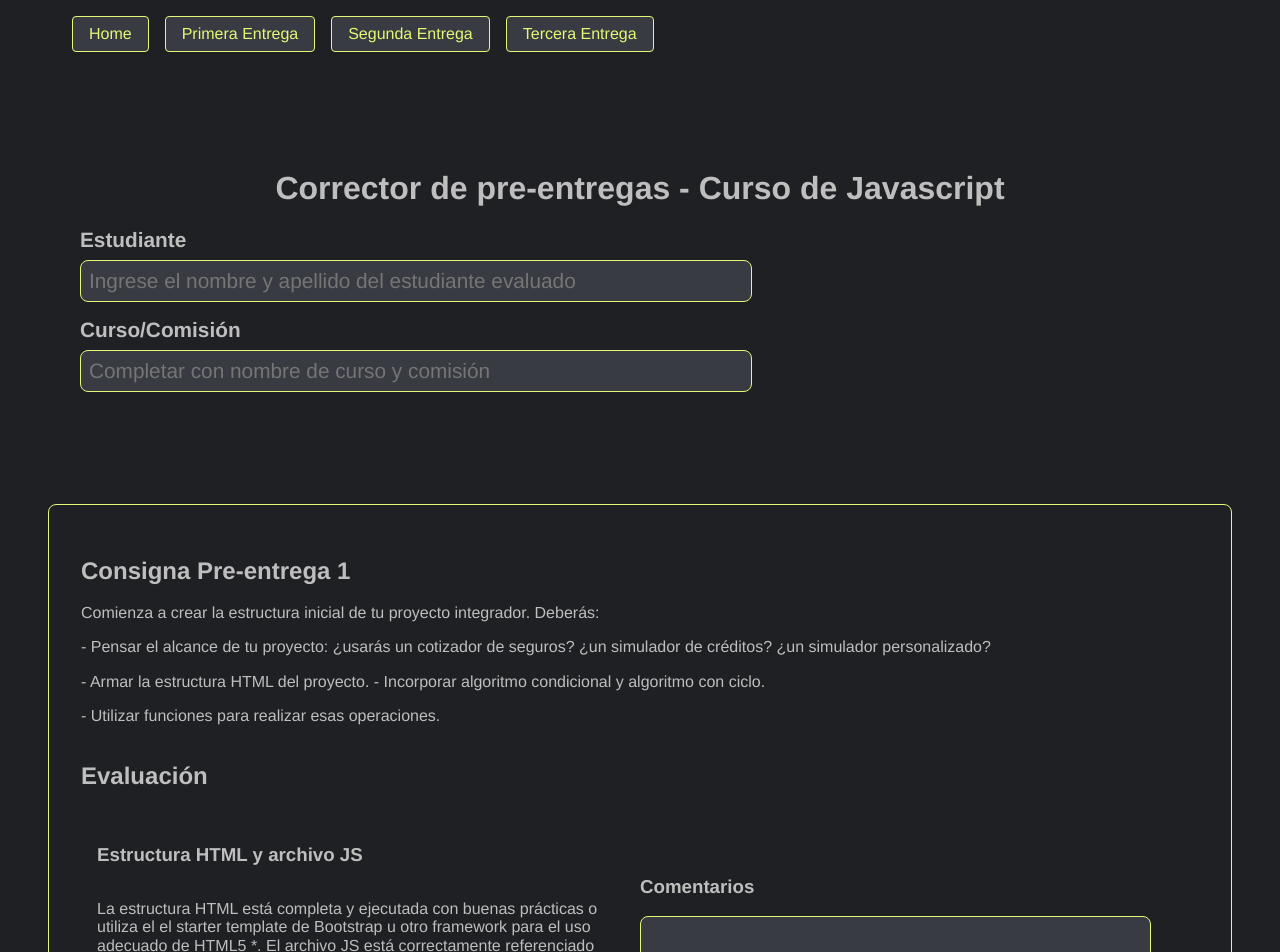
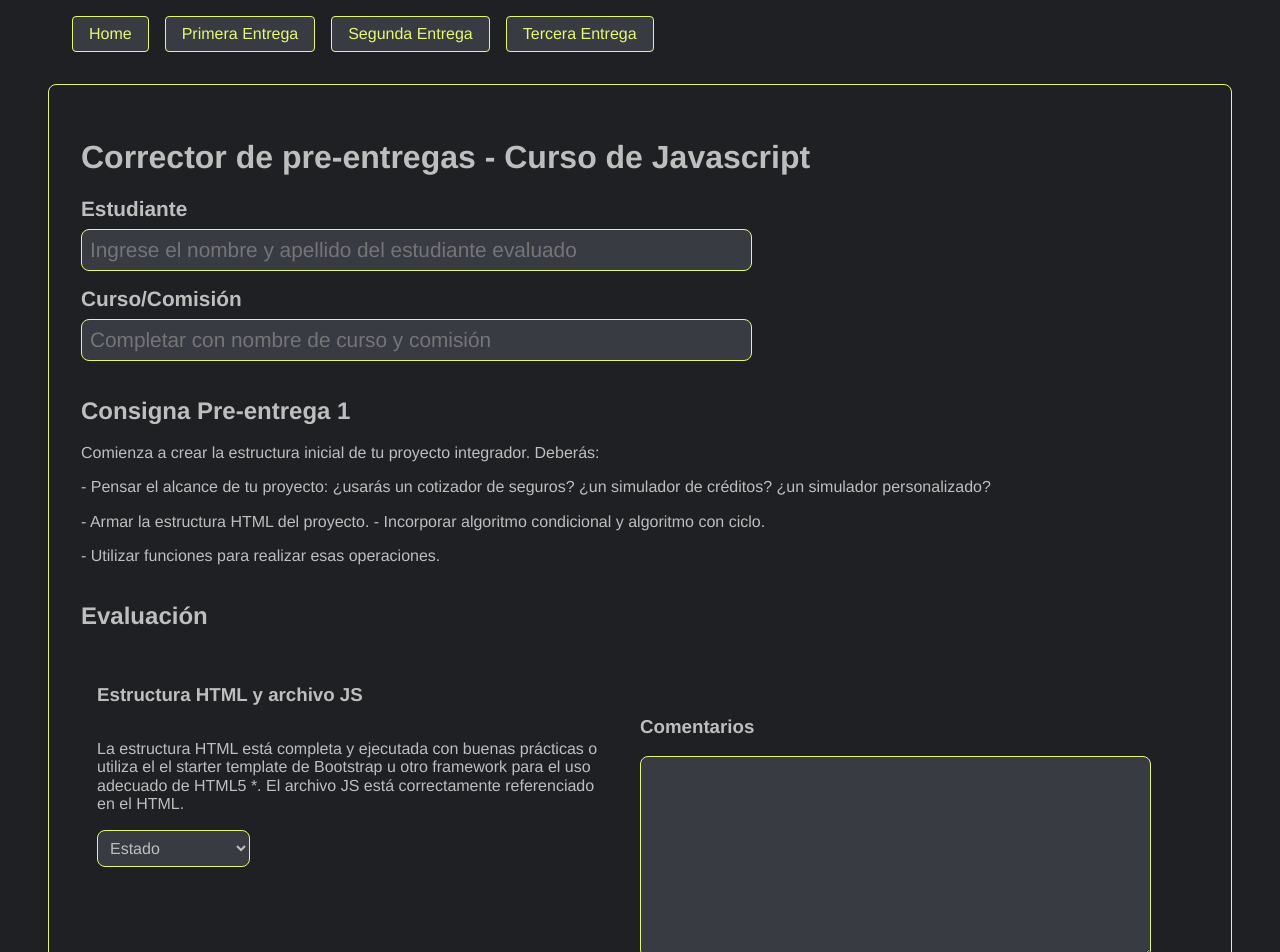
Before and after one commit to luismera86/corrector, a React (Vite) app: page /delivery1 in a window 1280 px wide. Shown: the top 952 px of the page. Built offline with nearby package versions, Linux system fonts and the light colour scheme.

Commit message:
Beta 1.0.2

```diff
--- a/src/hook/useReport.js
+++ b/src/hook/useReport.js
@@ -3,7 +3,7 @@ import { useState } from 'react'
 export const useReport = () => {
   const [report, setReport] = useState({
     studentName: '',
-    course:'',
+    course: '',
     noteOne: 0,
     noteTwo: 0,
     noteThree: 0,
@@ -23,12 +23,11 @@ export const useReport = () => {
     activityFive: '',
   })
 
-
   const handleCalculateResult = () => {
     const { noteOne, noteTwo, noteThree, noteFour, noteFive } = report
     const result = noteOne + noteTwo + noteThree + noteFour + noteFive
     if (result >= 80) {
-      setReport({ ...report, resultNote: 'Optimo', })
+      setReport({ ...report, resultNote: 'Optimo' })
     } else if (result >= 51 && result <= 79) {
       setReport({ ...report, resultNote: 'Correcto' })
     } else if (result <= 50) {
@@ -38,29 +37,40 @@ export const useReport = () => {
 
   const handleCalculateDevolution = () => {
     const { resultNote, studentName } = report
-    if (resultNote === 'Optimo') {
-      setReport({ ...report, devolution: `
+    if (studentName === '') {
+      setReport({ ...report, devolution: '' })
+    } else if (resultNote === 'Optimo') {
+      setReport({
+        ...report,
+        devolution: `
       “Hola ${studentName} ¿Cómo estás?”
       “¡Muchas gracias por realizar tu entrega!”
       “ Felicitaciones por tu pre-entrega! ¡Estás cada vez más cerca de la meta final!"
       “¡Felicitaciones! Tu entrega alcanzó el nivel de óptima! Has logrado cumplir con todos las
       consignas de manera exitosa superando las expectativas. Continua así!”
-      ` })
+      `,
+      })
     } else if (resultNote === 'Correcto') {
-      setReport({ ...report, devolution:  `
+      setReport({
+        ...report,
+        devolution: `
       “Hola ${studentName} ¿Cómo estás?”
       “¡Muchas gracias por realizar tu entrega!”
       “¡Felicitaciones! Tu entrega alcanzó el nivel de correcto! Has logrado cumplir con la mayoría de las
       consignas de manera exitosa superando las expectativas. Continua así!”
-      ` })
+      `,
+      })
     } else if (resultNote === 'Bajo') {
-      setReport({ ...report, devolution: `
+      setReport({
+        ...report,
+        devolution: `
       “Hola ${studentName} ¿Cómo estás?”
       “¡Muchas gracias por realizar tu entrega!”
       “Tu entrega alcanzó el nivel de bajo!
       Tu entrega no alcanzó a cumplir con la mayoría de las consignas de manera exitosa. Te recomiendo que repases los contenidos y vuelvas a intentarlo!”
       "Animó a no bajar los brazos y seguir intentando, este es un proceso de aprendizaje y no de competencia."
-      ` })
+      `,
+      })
     }
   }
 
@@ -120,11 +130,15 @@ export const useReport = () => {
     }
   }
 
-  const handleStudentName = name => {
-
+  const handleStudentName = e => {
+    let name = e.target.value
     setReport({ ...report, studentName: name })
   }
 
+  const handleCourse = e => {
+    let course = e.target.value
+    setReport({ ...report, course })
+  }
 
   return {
     report,
@@ -136,5 +150,6 @@ export const useReport = () => {
     handleStudentName,
     handleCalculateDevolution,
     handleSaveCourse,
+    handleCourse,
   }
 }
--- a/src/pages/DeliveryOnePage/DeliveryOnePage.jsx
+++ b/src/pages/DeliveryOnePage/DeliveryOnePage.jsx
@@ -1,9 +1,8 @@
-import { DeliveryOne, StudentInfo } from '../../components'
+import { DeliveryOne } from '../../components'
 
 const DeliveryOnePage = () => {
   return (
     <>
-      <StudentInfo />
       <DeliveryOne />
     </>
   )
--- a/src/pages/DeliveryOnePage/components/DeliveryOne/DeliveryOne.jsx
+++ b/src/pages/DeliveryOnePage/components/DeliveryOne/DeliveryOne.jsx
@@ -15,17 +15,19 @@ import { useReport } from '../../../../hook/useReport'
 const DeliveryOne = () => {
   const navigate = useNavigate()
   const dispatch = useDispatch()
-  const deliveryOne = useSelector(state => state.deliveryOne)
 
-  const { handleSaveComment, handleRemoveComment, handleNoteThreeActivities, handleCalculateResult, handleCalculateDevolution, handleStudentName, report } =
-    useReport()
+  const {
+    handleSaveComment,
+    handleRemoveComment,
+    handleNoteThreeActivities,
+    handleCalculateResult,
+    handleCalculateDevolution,
+    handleStudentName,
+    handleCourse,
+    report,
+  } = useReport()
 
   const { commentOne, commentTwo, commentThree, resultNote, noteOne, noteTwo, noteThree, devolution } = report
-
-  useEffect(() => {
-    dispatch(getDeliveryOne())
-    handleStudentName(deliveryOne.studentName)
-  }, [dispatch, deliveryOne.studentName])
 
   useEffect(() => {
     handleCalculateResult()
@@ -36,7 +38,6 @@ const DeliveryOne = () => {
     handleCalculateDevolution()
   }, [resultNote])
 
-
   useEffect(() => {
     dispatch(setDeliveryOne(report))
     dispatch(getDeliveryOne())
@@ -44,6 +45,27 @@ const DeliveryOne = () => {
 
   return (
     <div id='delivery-evaluation'>
+      <div>
+        <h1>Corrector de pre-entregas - Curso de Javascript</h1>
+        <section className='container-stunet-info'>
+          <label className='label-student-info'>Estudiante</label>
+          <input
+            type='text'
+            id='student'
+            placeholder='Ingrese el nombre y apellido del estudiante evaluado'
+            className='input-student-info'
+            onChange={e => handleStudentName(e)}
+          />
+          <label className='label-student-info'>Curso/Comisión</label>
+          <input
+            type='text'
+            id='course'
+            placeholder='Completar con nombre de curso y comisión'
+            className='input-student-info'
+            onChange={e => handleCourse(e)}
+          />
+        </section>
+      </div>
       <section>
         <h2>Consigna Pre-entrega 1</h2>
         <p>Comienza a crear la estructura inicial de tu proyecto integrador. Deberás:</p>
@@ -69,7 +91,7 @@ const DeliveryOne = () => {
               onChange={e => handleNoteThreeActivities(e)}
               className='select-evaluation'
               id='noteOne'>
-              <option value='0'>Seleccionar</option>
+              <option value='0'>Estado</option>
               <option value='1'>Realizado</option>
               <option value='2'>Incompleto</option>
               <option value='3'>No realizado</option>
@@ -101,7 +123,7 @@ const DeliveryOne = () => {
               onChange={e => handleNoteThreeActivities(e)}
               className='select-evaluation'
               id='noteTwo'>
-              <option value='0'>Seleccionar</option>
+              <option value='0'>Estado</option>
               <option value='1'>Realizado</option>
               <option value='2'>Incompleto</option>
               <option value='3'>No realizado</option>
@@ -134,7 +156,7 @@ const DeliveryOne = () => {
               onChange={e => handleNoteThreeActivities(e)}
               className='select-evaluation'
               id='noteThree'>
-              <option value='0'>Seleccionar</option>
+              <option value='0'>Estado</option>
               <option value='1'>Realizado</option>
               <option value='2'>Incompleto</option>
               <option value='3'>No realizado</option>
--- a/src/pages/DeliveryOnePage/components/DeliveryOne/deliveryOne.css
+++ b/src/pages/DeliveryOnePage/components/DeliveryOne/deliveryOne.css
@@ -78,6 +78,7 @@
     margin-bottom: 1rem;
     background-color: #393b43;
     color: #bebebe;
+    width: 30%;
   }
 
   .evaluation-comments{
--- a/src/pages/ReportOnePage/ReportOnePage.jsx
+++ b/src/pages/ReportOnePage/ReportOnePage.jsx
@@ -1,18 +1,28 @@
 import styles from './styles/ReportOnePage.module.css'
-import { useEffect } from 'react'
 import { useSelector } from 'react-redux'
 
 const ReportOnePage = () => {
-  const report = useSelector((state) => state.deliveryOne)
-  const { commentOne, commentTwo, commentThree, studentName, resultNote, activityOne, activityTwo, activityThree, devolution } = report
+  const report = useSelector(state => state.deliveryOne)
+  const {
+    commentOne,
+    commentTwo,
+    commentThree,
+    studentName,
+    resultNote,
+    activityOne,
+    activityTwo,
+    activityThree,
+    devolution,
+    course,
+  } = report
 
-  useEffect(() => {
-    // console.log(report)
-  }, [report])
   return (
-    <div className={styles.reportonepage } id='element'>
+    <div className={styles.reportonepage} id='element'>
       <h2>
         Estudiante <span>{studentName}</span>
+      </h2>
+      <h2>
+        Comisión <span>{course}</span>
       </h2>
       <section>
         <h2>Consigna Pre-entrega 1</h2>
@@ -24,7 +34,7 @@ const ReportOnePage = () => {
         <p>- Armar la estructura HTML del proyecto. - Incorporar algoritmo condicional y algoritmo con ciclo.</p>
         <p>- Utilizar funciones para realizar esas operaciones.</p>
       </section>
-        <h2>Evaluación</h2>
+      <h2>Evaluación</h2>
       <div className={styles.box}>
         <h3>Estructura HTML y archivo JS</h3>
         La estructura HTML está completa y ejecutada con buenas prácticas o utiliza el el starter template de Bootstrap
@@ -71,12 +81,17 @@ const ReportOnePage = () => {
           Resultado <span>{resultNote}</span>
         </h2>
         <h3>Devolución</h3>
-        <p>{devolution }</p>
+        <p>{devolution}</p>
       </section>
       <div className='oculto-impresion'>
-
-      <button onClick={() => {javascript:window.print()}} className={styles.button} >IMPRIMIR</button>
-      </div >
+        <button
+          onClick={() => {
+            javascript: window.print()
+          }}
+          className={styles.button}>
+          IMPRIMIR
+        </button>
+      </div>
     </div>
   )
 }
```
Lines whose indentation alone changed are shown as unchanged.
